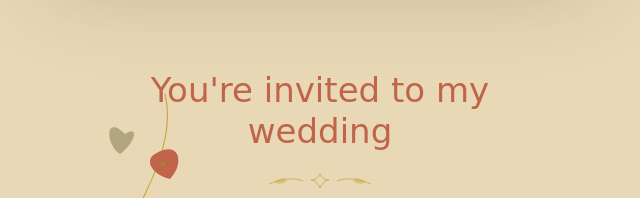
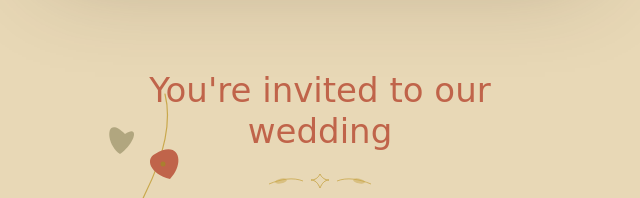
Before and after one commit to sharooz007/weddindinvitation, a website: page index.html in a window 1280 px wide. Shown: the part 826-1024 px from the top of the page, 320-960 px from the left. Drawn offline with nearby package versions, Linux system fonts and the light colour scheme; a web font is replaced by a local one.

Commit message:
Update invite text

```diff
--- a/index.html
+++ b/index.html
@@ -310,7 +310,7 @@ section{position:relative;padding:0 28px}
       </svg>
     </div>
 
-    <p class="invite-line" data-rv>You're invited to my wedding</p>
+    <p class="invite-line" data-rv>You're invited to our wedding</p>
     <div class="orn" data-rv style="margin-top:18px"><svg width="150" height="22" viewBox="0 0 150 22" fill="none"><path d="M75 4 C73 8 70 10 66 10 C70 10 73 13 75 18 C77 13 80 10 84 10 C80 10 77 8 75 4 Z" stroke="currentColor" stroke-width=".9"/><path d="M58 11 C48 7 36 9 24 14" stroke="currentColor" stroke-width=".8"/><path d="M92 11 C102 7 114 9 126 14" stroke="currentColor" stroke-width=".8"/><ellipse cx="36" cy="11" rx="6" ry="2.4" fill="currentColor" opacity=".5" transform="rotate(-12 36 11)"/><ellipse cx="114" cy="11" rx="6" ry="2.4" fill="currentColor" opacity=".5" transform="rotate(12 114 11)"/></svg></div>
 
     <div class="name-block">
```
